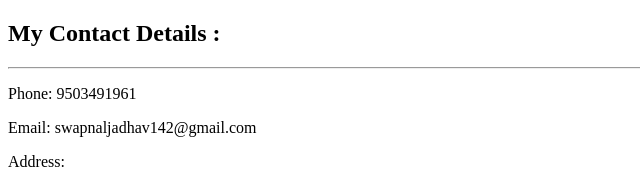
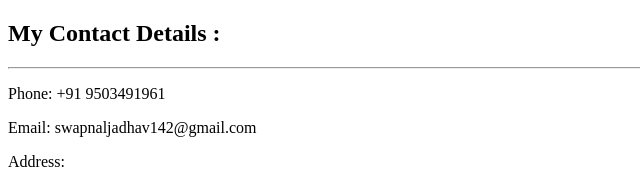
Before and after one commit to SwapnalAJ/Capstone-Project, a plain HTML site: page public/contact.html in a window 1280 px wide. Shown: the top 184 px of the page, 0-640 px from the left. Drawn offline with Linux system fonts and the light colour scheme.

Commit message:
Update contact.html

```diff
--- a/public/contact.html
+++ b/public/contact.html
@@ -8,7 +8,7 @@
 
   <h2>My Contact Details : </h2>
   <hr />
-  <p>Phone: 9503491961</p>
+  <p>Phone: +91 9503491961</p>
   <p>Email: swapnaljadhav142@gmail.com</p>
   <p>Address:</p>
   <p>
```
